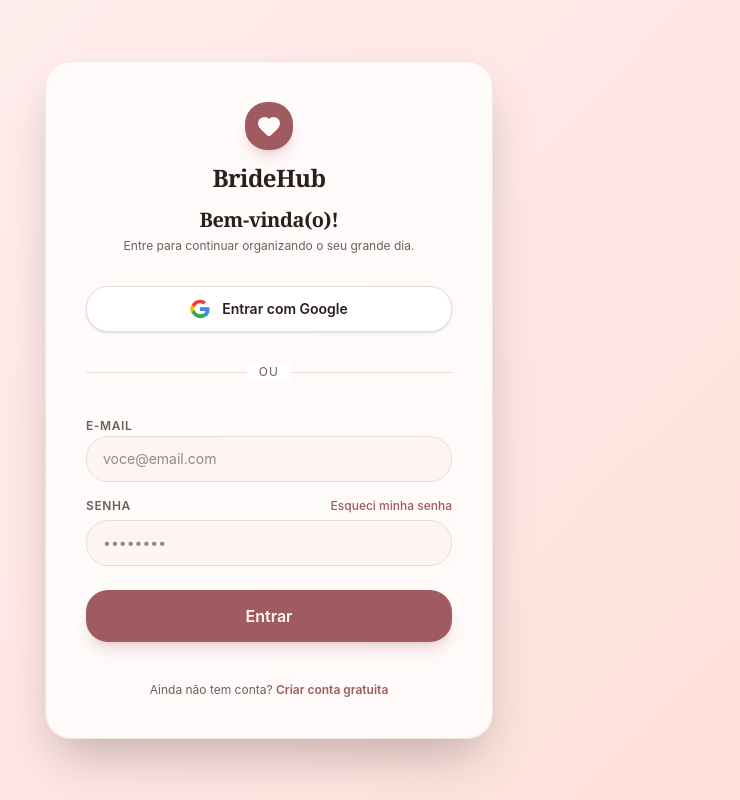
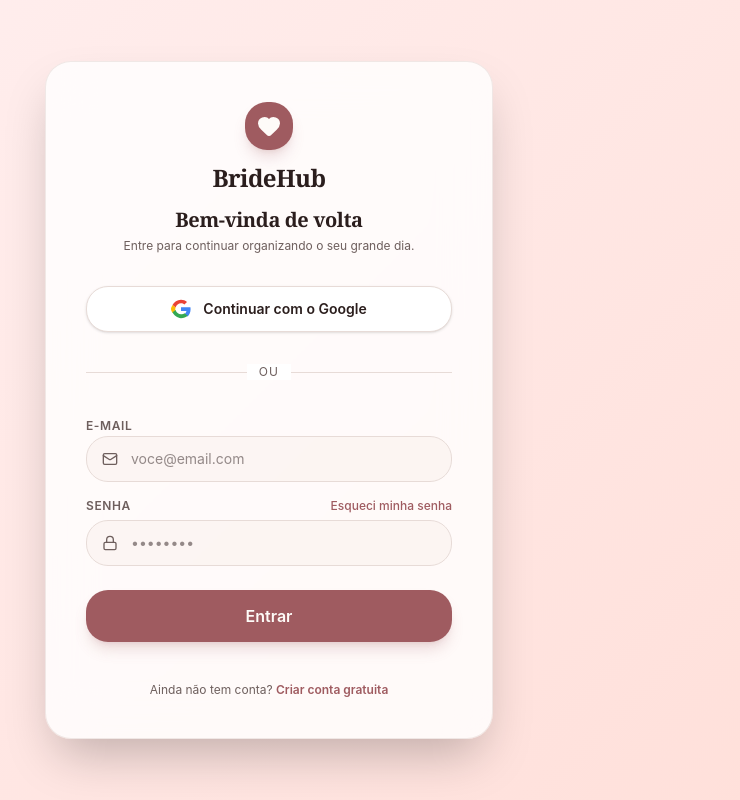
Before and after one commit to thelaiza/brideHub, a React (Vite) app in the folder frontend/: page / in a window 1280 px wide. Shown: the whole page, without its empty margins (371-1111 px from the left). Built offline with nearby package versions, Linux system fonts and the light colour scheme.

Commit message:
feat: cadastrar conta

```diff
--- a/frontend/src/pages/LoginPage.tsx
+++ b/frontend/src/pages/LoginPage.tsx
@@ -1,17 +1,18 @@
 import React, { useState } from 'react';
-import { Heart } from 'lucide-react';
+import { Heart, User, Mail, Lock } from 'lucide-react';
 
 interface LoginPageProps {
   onLogin: () => void;
 }
 
 export const LoginPage: React.FC<LoginPageProps> = ({ onLogin }) => {
+  const [isRegistering, setIsRegistering] = useState(false);
+  const [name, setName] = useState('');
   const [email, setEmail] = useState('');
   const [password, setPassword] = useState('');
 
   const handleSubmit = (e: React.FormEvent) => {
     e.preventDefault();
-    // Simulação de login bem-sucedido
     onLogin();
   };
 
@@ -27,8 +28,12 @@
           </div>
           <h1 className="text-2xl font-bold tracking-tight text-foreground font-display">BrideHub</h1>
           <div className="space-y-1">
-            <h2 className="text-xl font-semibold text-foreground font-display">Bem-vinda(o)!</h2>
-            <p className="text-xs text-muted-foreground">Entre para continuar organizando o seu grande dia.</p>
+            <h2 className="text-xl font-semibold text-foreground font-display">
+              {isRegistering ? 'Crie sua conta' : 'Bem-vinda de volta'}
+            </h2>
+            <p className="text-xs text-muted-foreground">
+              {isRegistering ? 'Comece a planejar o casamento dos seus sonhos.' : 'Entre para continuar organizando o seu grande dia.'}
+            </p>
           </div>
         </div>
 
@@ -38,24 +43,12 @@
           className="w-full flex items-center justify-center gap-3 py-3 px-4 border border-border rounded-2xl text-sm font-semibold text-foreground bg-card hover:bg-muted/50 transition-all shadow-sm cursor-pointer"
         >
           <svg className="size-5" viewBox="0 0 24 24">
-            <path
-              fill="#EA4335"
-              d="M12 5c1.6 0 3 .6 4.1 1.6l3.1-3.1C17.3 1.8 14.8 1 12 1 7.5 1 3.7 3.6 1.8 7.3l3.7 2.9C6.4 7.2 9 5 12 5z"
-            />
-            <path
-              fill="#4285F4"
-              d="M23.5 12.3c0-.8-.1-1.6-.2-2.3H12v4.5h6.5c-.3 1.5-1.1 2.8-2.4 3.7l3.7 2.9c2.2-2 3.7-5 3.7-8.8z"
-            />
-            <path
-              fill="#FBBC05"
-              d="M5.5 14.8c-.2-.7-.4-1.5-.4-2.3s.2-1.6.4-2.3L1.8 7.3C.7 9.5 0 10.7 0 12s.7 2.5 1.8 4.7l3.7-2.9z"
-            />
-            <path
-              fill="#34A853"
-              d="M12 23c3.2 0 6-1.1 8-3l-3.7-2.9c-1.1.7-2.5 1.2-4.3 1.2-3 0-5.6-2.2-6.5-5.2L1.8 16c1.9 3.7 5.7 7 10.2 7z"
-            />
+            <path fill="#EA4335" d="M12 5c1.6 0 3 .6 4.1 1.6l3.1-3.1C17.3 1.8 14.8 1 12 1 7.5 1 3.7 3.6 1.8 7.3l3.7 2.9C6.4 7.2 9 5 12 5z"/>
+            <path fill="#4285F4" d="M23.5 12.3c0-.8-.1-1.6-.2-2.3H12v4.5h6.5c-.3 1.5-1.1 2.8-2.4 3.7l3.7 2.9c2.2-2 3.7-5 3.7-8.8z"/>
+            <path fill="#FBBC05" d="M5.5 14.8c-.2-.7-.4-1.5-.4-2.3s.2-1.6.4-2.3L1.8 7.3C.7 9.5 0 10.7 0 12s.7 2.5 1.8 4.7l3.7-2.9z"/>
+            <path fill="#34A853" d="M12 23c3.2 0 6-1.1 8-3l-3.7-2.9c-1.1.7-2.5 1.2-4.3 1.2-3 0-5.6-2.2-6.5-5.2L1.8 16c1.9 3.7 5.7 7 10.2 7z"/>
           </svg>
-          Entrar com Google
+          Continuar com o Google
         </button>
 
         <div className="relative flex items-center justify-center">
@@ -66,48 +59,93 @@
         </div>
 
         <form onSubmit={handleSubmit} className="space-y-4">
+
+          {isRegistering && (
+            <div className="space-y-1.5">
+              <label className="text-xs font-semibold text-muted-foreground uppercase tracking-wider">Nome Completo / Noivos</label>
+              <div className="relative">
+                <User className="absolute left-4 top-1/2 -translate-y-1/2 text-muted-foreground" size={16} />
+                <input
+                  type="text"
+                  required
+                  value={name}
+                  onChange={(e) => setName(e.target.value)}
+                  placeholder="Ex: Laíza & Marcos"
+                  className="w-full pl-11 pr-4 py-3 bg-muted/50 border border-border rounded-2xl text-sm text-foreground focus:outline-none focus:border-ring transition-colors"
+                />
+              </div>
+            </div>
+          )}
+
           <div className="space-y-1.5">
             <label className="text-xs font-semibold text-muted-foreground uppercase tracking-wider">E-mail</label>
+            <div className="relative">
+              <Mail className="absolute left-4 top-1/2 -translate-y-1/2 text-muted-foreground" size={16} />
               <input
                 type="email"
                 required
                 value={email}
                 onChange={(e) => setEmail(e.target.value)}
                 placeholder="voce@email.com"
-              className="w-full px-4 py-3 bg-muted/50 border border-border rounded-2xl text-sm text-foreground focus:outline-none focus:border-ring transition-colors"
+                className="w-full pl-11 pr-4 py-3 bg-muted/50 border border-border rounded-2xl text-sm text-foreground focus:outline-none focus:border-ring transition-colors"
               />
+            </div>
           </div>
 
           <div className="space-y-1.5">
             <div className="flex items-center justify-between">
               <label className="text-xs font-semibold text-muted-foreground uppercase tracking-wider">Senha</label>
+              {!isRegistering && (
                 <a href="#esqueci" onClick={(e) => { e.preventDefault(); alert('Função de recuperar senha em breve!'); }} className="text-xs font-medium text-primary hover:underline">
                   Esqueci minha senha
                 </a>
+              )}
             </div>
+            <div className="relative">
+              <Lock className="absolute left-4 top-1/2 -translate-y-1/2 text-muted-foreground" size={16} />
               <input
                 type="password"
                 required
                 value={password}
                 onChange={(e) => setPassword(e.target.value)}
                 placeholder="••••••••"
-              className="w-full px-4 py-3 bg-muted/50 border border-border rounded-2xl text-sm text-foreground focus:outline-none focus:border-ring transition-colors"
+                className="w-full pl-11 pr-4 py-3 bg-muted/50 border border-border rounded-2xl text-sm text-foreground focus:outline-none focus:border-ring transition-colors"
               />
+            </div>
           </div>
 
           <button
             type="submit"
             className="w-full py-3.5 px-4 bg-primary hover:bg-primary/90 text-primary-foreground font-semibold rounded-2xl shadow-lg shadow-primary/20 transition-all cursor-pointer mt-2"
           >
-            Entrar
+            {isRegistering ? 'Criar conta gratuita' : 'Entrar'}
           </button>
         </form>
 
         <div className="text-center text-xs text-muted-foreground pt-2">
+          {isRegistering ? (
+            <span>
+              Já tem uma conta?{' '}
+              <button
+                type="button"
+                onClick={() => setIsRegistering(false)}
+                className="font-semibold text-primary hover:underline cursor-pointer bg-transparent border-0 p-0"
+              >
+                Fazer login
+              </button>
+            </span>
+          ) : (
+            <span>
               Ainda não tem conta?{' '}
-          <a href="#cadastro" onClick={(e) => { e.preventDefault(); alert('Tela de cadastro em breve!'); }} className="font-semibold text-primary hover:underline">
+              <button
+                type="button"
+                onClick={() => setIsRegistering(true)}
+                className="font-semibold text-primary hover:underline cursor-pointer bg-transparent border-0 p-0"
+              >
                 Criar conta gratuita
-          </a>
+              </button>
+            </span>
+          )}
         </div>
 
       </div>
```
Lines whose indentation alone changed are shown as unchanged.
